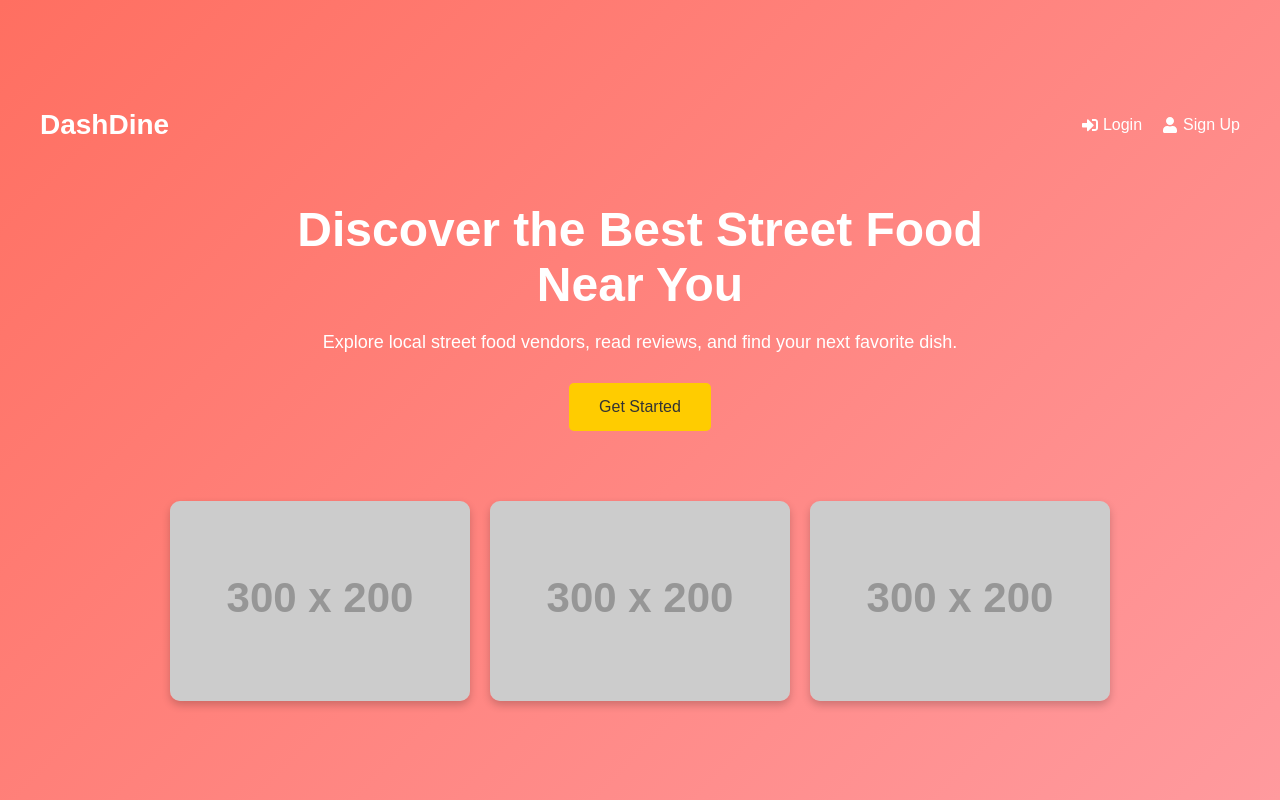
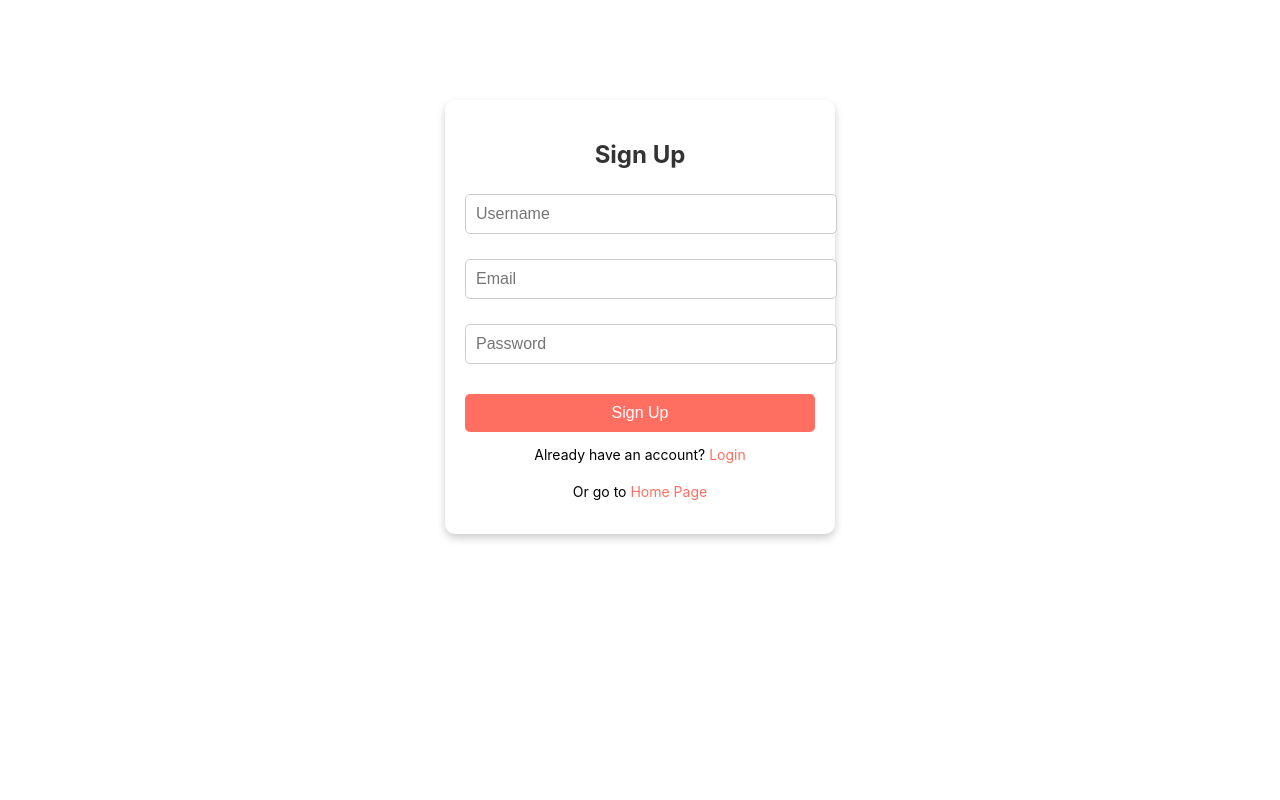
Before and after one commit to MayuriNadeesha/DashDine-Street-Food-Discovery-Platform, a React (Create React App) app in the folder frontend/: page /signup in a window 1280 px wide. Shown: the top 800 px of the page. Built offline with nearby package versions, Linux system fonts and the light colour scheme.

Commit message:
Login, SignUp and Vendor search bar

```diff
--- a/frontend/src/App.js
+++ b/frontend/src/App.js
@@ -1,10 +1,16 @@
 import React from 'react';
+import { BrowserRouter as Router, Routes, Route } from 'react-router-dom';
+import Homepage from './pages/Homepage'; // Import Homepage
+import Login from './pages/Login'; // Import Login
+import SignUp from './pages/SignUp';
 
 function App() {
   return (
-    <div>
-      <h1>Learn React</h1>
-    </div>
+      <Routes>
+        <Route path="/" element={<Homepage />} /> {/* Default route */}
+        <Route path="/login" element={<Login />} /> {/* Login page */}
+        <Route path="/signup" element={<SignUp />} /> {/* SignUp page */}
+      </Routes>
   );
 }
 
--- a/frontend/src/index.js
+++ b/frontend/src/index.js
@@ -1,17 +1,18 @@
 import React from 'react';
 import ReactDOM from 'react-dom/client';
+import { BrowserRouter } from "react-router-dom";
 import './styles/index.css';
-import App from './pages/Homepage';
+import App from "./App";
+
 import reportWebVitals from './reportWebVitals';
 
 const root = ReactDOM.createRoot(document.getElementById('root'));
 root.render(
   <React.StrictMode>
-    <App />
+    <BrowserRouter> {/* ✅ Wrap the entire App inside BrowserRouter */}
+      <App />
+    </BrowserRouter>
   </React.StrictMode>
 );
 
-// If you want to start measuring performance in your app, pass a function
-// to log results (for example: reportWebVitals(console.log))
-// or send to an analytics endpoint. Learn more: https://bit.ly/CRA-vitals
 reportWebVitals();
--- a/frontend/src/pages/Homepage.css
+++ b/frontend/src/pages/Homepage.css
@@ -105,6 +105,41 @@
   transform: scale(1.05);
 }
 
+/* Search Bar */
+.search-bar {
+  display: flex;
+  justify-content: center;
+  align-items: center;
+  margin: 20px auto;
+  max-width: 400px;
+  background: white;
+  border-radius: 25px;
+  overflow: hidden;
+  box-shadow: 0 4px 6px rgba(0, 0, 0, 0.1);
+}
+
+.search-bar input {
+  flex: 1;
+  padding: 12px;
+  border: none;
+  outline: none;
+  font-size: 16px;
+}
+
+.search-bar button {
+  background: #ffcc00;
+  border: none;
+  padding: 12px 15px;
+  cursor: pointer;
+  color: #333;
+  font-size: 18px;
+  transition: background 0.3s ease;
+}
+
+.search-bar button:hover {
+  background: #ffb300;
+}
+
 /* Features Section */
 .features-section {
   padding: 80px 20px;
--- a/frontend/src/pages/Homepage.js
+++ b/frontend/src/pages/Homepage.js
@@ -1,8 +1,23 @@
-import React from 'react';
+import React, {useState} from 'react';
 import './Homepage.css'; // Updated CSS import
-import { FaUser, FaSignInAlt, FaMapMarkerAlt, FaStar, FaHeart } from 'react-icons/fa';
+import { Link } from 'react-router-dom';
+import { FaUser, FaSignInAlt, FaMapMarkerAlt, FaStar, FaHeart, FaSearch } from 'react-icons/fa';
+
 
 function Homepage() { // Updated component name
+
+  const [searchQuery, setSearchQuery] = useState('');
+
+
+  const handleSearchChange = (event) =>{
+    setSearchQuery(event.target.value);
+  };
+
+  function handleSearchSubmit(event) {
+  event.preventDefault();
+  console.log("Search vendors:", searchQuery);
+}
+
   return (
     <div className="App">
       {/* Hero Section */}
@@ -10,13 +25,25 @@ function Homepage() { // Updated component name
         <nav className="navbar">
           <div className="logo">DashDine</div>
           <ul className="nav-links">
-            <li><a href="/login"><FaSignInAlt /> Login</a></li>
-            <li><a href="/signup"><FaUser /> Sign Up</a></li>
+            <li><Link to="/login"><FaSignInAlt /> Login</Link></li>
+            <li><Link to="/signup"><FaUser /> Sign Up</Link></li>
           </ul>
         </nav>
         <div className="hero-content">
           <h1>Discover the Best Street Food Near You</h1>
           <p>Explore local street food vendors, read reviews, and find your next favorite dish.</p>
+
+          {/*Search Bar*/}
+          <form className="search-bar" onSubmit={handleSearchSubmit}>
+            <input
+              type = "text"
+              placeholder='Search vendors...'
+              value={searchQuery}
+              onChange={handleSearchChange}
+              />
+              <button type="submit"><FaSearch/></button>
+          </form>
+
           <button className="cta-button">Get Started</button>
         </div>
         <div className="hero-images">
--- /dev/null
+++ b/frontend/src/pages/Login.css
@@ -0,0 +1,70 @@
+.login-container {
+    width: 350px;
+    margin: 100px auto;
+    padding: 20px;
+    text-align: center;
+    background: white;
+    border-radius: 10px;
+    box-shadow: 0 4px 8px rgba(0, 0, 0, 0.2);
+  }
+
+  h2 {
+    color: #333;
+  }
+
+  .input-group {
+    display: flex;
+    align-items: center;
+    margin: 15px 0;
+    padding: 10px;
+    border: 1px solid #ccc;
+    border-radius: 5px;
+  }
+
+  .input-group .icon {
+    margin-right: 10px;
+    color: #888;
+  }
+
+  .input-group input {
+    flex: 1;
+    border: none;
+    outline: none;
+    font-size: 16px;
+  }
+
+  .login-button {
+    width: 100%;
+    padding: 10px;
+    margin-top: 10px;
+    background: #ff6f61;
+    color: white;
+    border: none;
+    border-radius: 5px;
+    font-size: 16px;
+    cursor: pointer;
+    transition: 0.3s;
+  }
+
+  .login-button:hover {
+    background: #ff4f41;
+  }
+
+  .error-message {
+    color: red;
+    font-size: 14px;
+  }
+
+  .signup-link {
+    margin-top: 10px;
+    font-size: 14px;
+  }
+
+  .signup-link a {
+    color: #ff6f61;
+    text-decoration: none;
+  }
+
+  .signup-link a:hover {
+    text-decoration: underline;
+  }
--- /dev/null
+++ b/frontend/src/pages/Login.js
@@ -0,0 +1,57 @@
+import React, { useState } from 'react';
+import './Login.css';
+import { FaUser, FaLock } from 'react-icons/fa';
+
+function Login() {
+  const [username, setUsername] = useState('');
+  const [password, setPassword] = useState('');
+  const [error, setError] = useState('');
+
+  const handleLogin = (event) => {
+    event.preventDefault();
+
+    if (!username || !password) {
+      setError('Both fields are required.');
+      return;
+    }
+
+    // Simulate login (replace this with actual authentication logic)
+    console.log('Logging in with:', { username, password });
+
+    // Clear error message
+    setError('');
+  };
+
+  return (
+    <div className="login-container">
+      <h2>Login</h2>
+      {error && <p className="error-message">{error}</p>}
+      <form onSubmit={handleLogin}>
+        <div className="input-group">
+          <FaUser className="icon" />
+          <input
+            type="text"
+            placeholder="Username"
+            value={username}
+            onChange={(e) => setUsername(e.target.value)}
+          />
+        </div>
+
+        <div className="input-group">
+          <FaLock className="icon" />
+          <input
+            type="password"
+            placeholder="Password"
+            value={password}
+            onChange={(e) => setPassword(e.target.value)}
+          />
+        </div>
+
+        <button type="submit" className="login-button">Login</button>
+      </form>
+      <p className="signup-link">Don't have an account? <a href="/signup">Sign Up</a></p>
+    </div>
+  );
+}
+
+export default Login;
--- /dev/null
+++ b/frontend/src/pages/SignUp.css
@@ -0,0 +1,83 @@
+.signup-container {
+    width: 350px;
+    margin: 100px auto;
+    padding: 20px;
+    text-align: center;
+    background: white;
+    border-radius: 10px;
+    box-shadow: 0 4px 8px rgba(0, 0, 0, 0.2);
+}
+
+h2 {
+    color: #333;
+}
+
+.signup-form .form-group {
+    margin: 15px 0;
+}
+
+.signup-form label {
+    display: block;
+    font-size: 14px;
+    margin-bottom: 5px;
+}
+
+.signup-form input {
+    width: 100%;
+    padding: 10px;
+    margin: 5px 0;
+    border: 1px solid #ccc;
+    border-radius: 5px;
+    font-size: 16px;
+    outline: none;
+}
+
+.signup-button {
+    width: 100%;
+    padding: 10px;
+    margin-top: 10px;
+    background: #ff6f61; /* Updated theme color */
+    color: white;
+    border: none;
+    border-radius: 5px;
+    font-size: 16px;
+    cursor: pointer;
+    transition: 0.3s;
+}
+
+.signup-button:hover {
+    background: #ff4f41; /* Hover effect with theme color */
+}
+
+.error-message {
+    color: red;
+    font-size: 14px;
+}
+
+.signup-link {
+    margin-top: 10px;
+    font-size: 14px;
+}
+
+.signup-link a {
+    color: #ff6f61; /* Updated theme color */
+    text-decoration: none;
+}
+
+.signup-link a:hover {
+    text-decoration: underline;
+}
+
+.homepage-link {
+    margin-top: 20px;
+    font-size: 14px;
+}
+
+.homepage-link a {
+    color: #ff6f61; /* Updated theme color */
+    text-decoration: none;
+}
+
+.homepage-link a:hover {
+    text-decoration: underline;
+}
--- /dev/null
+++ b/frontend/src/pages/SignUp.js
@@ -0,0 +1,75 @@
+import React, { useState } from 'react';
+import { useNavigate } from 'react-router-dom'; // Import useNavigate hook
+import './SignUp.css'; // You can style the page with this CSS file
+
+function SignUp() {
+  const [username, setUsername] = useState('');
+  const [email, setEmail] = useState('');
+  const [password, setPassword] = useState('');
+  const navigate = useNavigate(); // Initialize navigate
+
+  const handleSubmit = (e) => {
+    e.preventDefault();
+    // Here you can handle the form submission logic (e.g., API call, validation, etc.)
+    console.log('Form Submitted:', { username, email, password });
+
+    // Redirect to login page after successful signup (you can also handle error cases here)
+    navigate('/login');
+  };
+
+  const handleGoHome = () => {
+    navigate('/'); // Redirect to homepage
+  };
+
+  return (
+    <div className="signup-container">
+      <h2>Sign Up</h2>
+      <form onSubmit={handleSubmit} className="signup-form">
+        <div className="form-group">
+          <input
+            type="text"
+            id="username"
+            value={username}
+            onChange={(e) => setUsername(e.target.value)}
+            required
+            placeholder="Username"
+          />
+        </div>
+
+        <div className="form-group">
+          <input
+            type="email"
+            id="email"
+            value={email}
+            onChange={(e) => setEmail(e.target.value)}
+            required
+            placeholder="Email"
+          />
+        </div>
+
+        <div className="form-group">
+          <input
+            type="password"
+            id="password"
+            value={password}
+            onChange={(e) => setPassword(e.target.value)}
+            required
+            placeholder="Password"
+          />
+        </div>
+
+        <button type="submit" className="signup-button">Sign Up</button>
+      </form>
+
+      <div className="signup-link">
+        <p>Already have an account? <a href="/login">Login</a></p>
+      </div>
+
+      <div className="homepage-link">
+        <p>Or go to <a href="/" onClick={handleGoHome}>Home Page</a></p>
+      </div>
+    </div>
+  );
+}
+
+export default SignUp;
```
Also changed, not shown: 1 other file (tests, documents, lock files or other folders).
